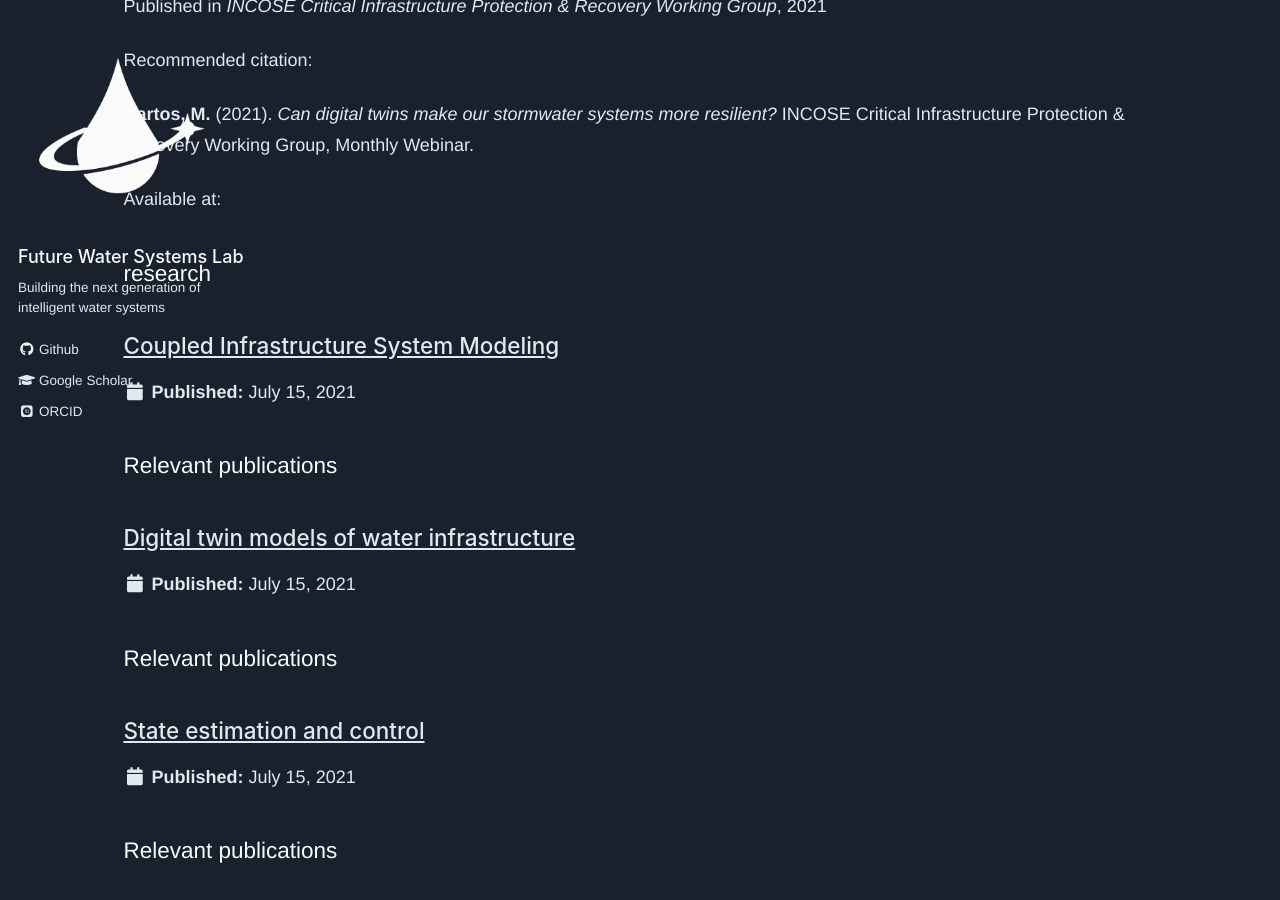
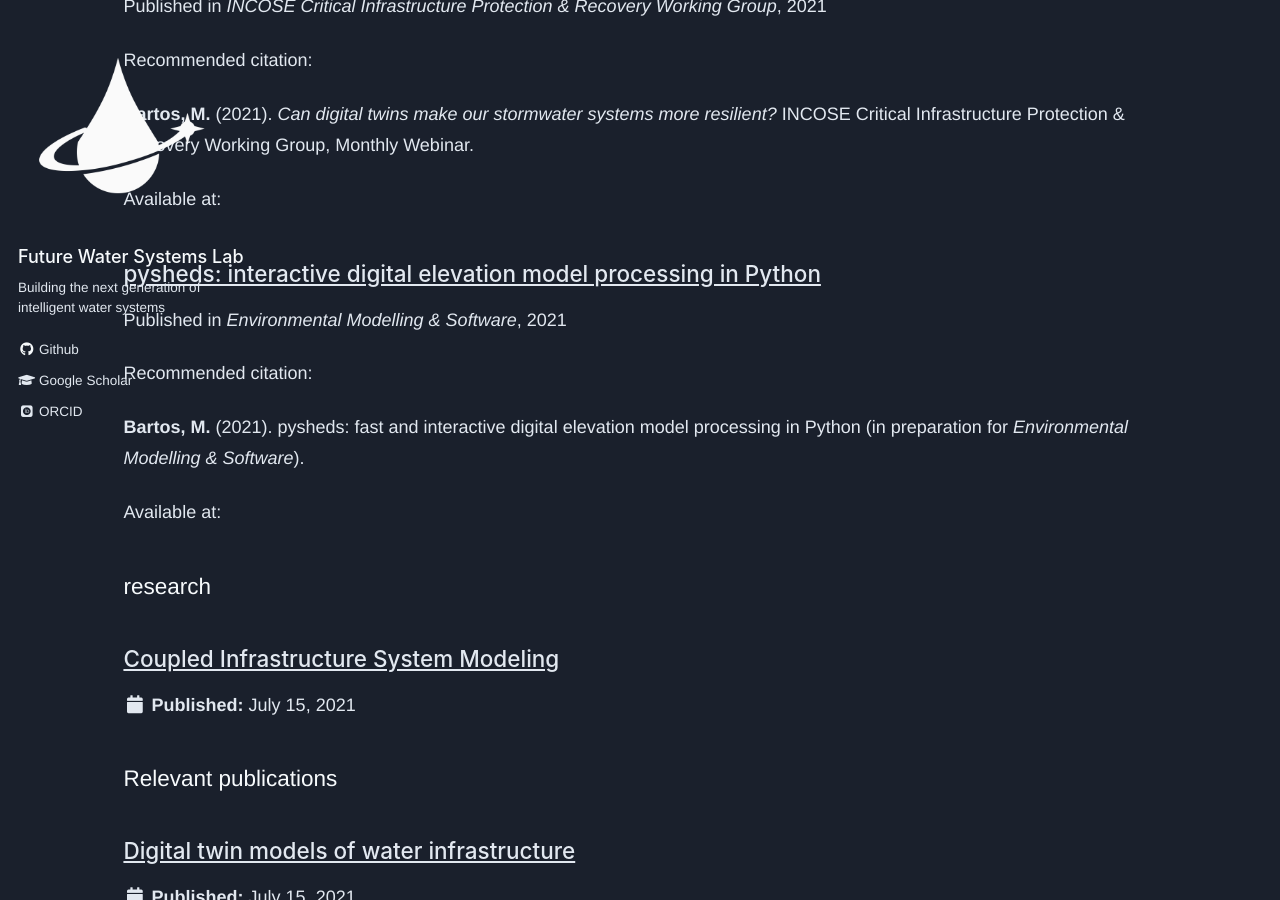
Before and after one commit to SMARTINFRALAB/SMARTINFRALAB.github.io, a Jekyll site: the page built from _pages/sitemap.md, in a window 1280 px wide and 900 px high, scrolled down 18443 px. Built offline with Jekyll 4.4.1, drawn with Linux system fonts in a browser that asks for light colours; some web fonts are replaced.

Commit message:
Update publications

```diff
--- /dev/null
+++ b/_publications/2021-06-08-pysheds.md
@@ -0,0 +1,19 @@
+---
+title: "pysheds: interactive digital elevation model processing in Python"
+collection: publications
+permalink: /publication/2021-06-08-pysheds
+excerpt: ''
+date: 2021-06-08
+venue: 'Environmental Modelling & Software'
+type: 'preprint'
+paperurl: ''
+file: ''
+filetype: 'Preprint version'
+citation: '<b>Bartos, M.</b> (2021). pysheds: fast and interactive digital elevation model processing in Python (in preparation for <i>Environmental Modelling & Software</i>).'
+authors: "<b>Bartos, M.</b>"
+journal_info: "In preparation for <i>Environmental Modelling & Software</i> (2021)"
+abstract_art: ''
+thumbnail: 'https://mdbartos.s3.us-east-2.amazonaws.com/img/pysheds_thumb.png'
+abstract_art_caption: ''
+tags: ['state-estimation', 'networks']
+---
```
Also changed, not shown: _publications/2020-07-17-pipedream.md (+1 -1 lines), _publications/2020-09-02-observability.md (+1 -1 lines).
